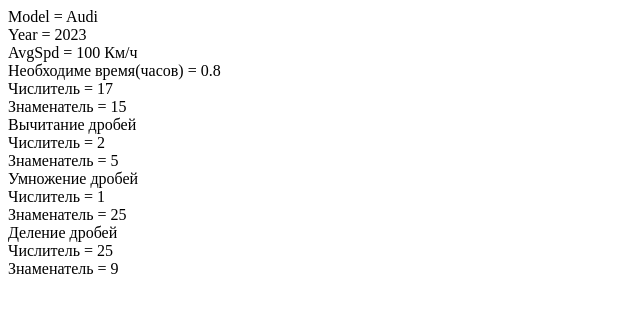
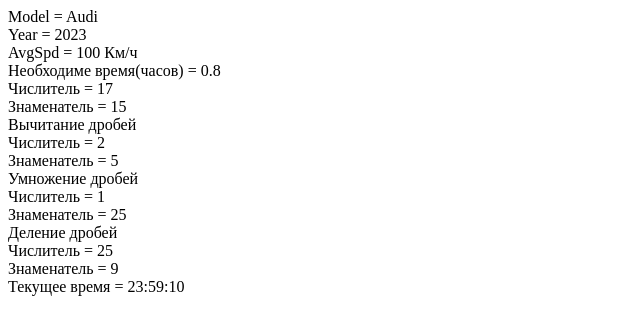
Before and after one commit to flesher-dizainer/Web-python, a plain HTML site: page index.html in a window 1280 px wide. Shown: the whole page, without its empty margins (0-640 px from the left). Drawn offline with Linux system fonts and the light colour scheme.

Commit message:
add time function

```diff
--- a/index.html
+++ b/index.html
@@ -127,6 +127,45 @@
             }
             return n_obj;
         }
+
+        //функция вывода времени на экран
+        function printTime(objectTime){
+            document.write('<br>Текущее время = '+objectTime.time_hh+':'+objectTime.time_mm+':'+objectTime.time_ss+'<br>');
+        }
+
+        //функция изменения времени на количество секунд
+        function modifyTimeSec(objectTime,seconds){
+            let sec = objectTime.time_ss + seconds;
+            let minutes = objectTime.time_mm + (( sec - ( sec % 60 ) ) / 60);
+            let h = objectTime.time_hh + (( minutes - ( minutes % 60 ) ) / 60);
+            sec = sec % 60;
+            minutes = minutes % 60;
+            h = h % 24;
+            objectTime.time_hh = h;
+            objectTime.time_mm = minutes;
+            objectTime.time_ss = sec;
+            return objectTime;
+        }
+
+        //функция изменения времени на количество минут
+        function modifyTimeMin(objectTime,minut){
+            let minutes = objectTime.time_mm + minut;
+            let h = objectTime.time_hh + (( minutes - ( minutes % 60 ) ) / 60);
+            minutes = minutes % 60;
+            h = h % 24;
+            objectTime.time_hh = h;
+            objectTime.time_mm = minutes;
+            return objectTime;
+        }
+
+        //функция изменения времени на количество часов
+        function modifyTimeH(objectTime,hh){
+            let h = objectTime.time_hh + hh;
+            h = h % 24;
+            objectTime.time_hh = h;
+            return objectTime;
+        }
+
         //задание 1
         let audiAuto = {model : 'Audi',year : 2023, avgSpd:100};
         printInfoAuto(audiAuto);
@@ -162,6 +201,19 @@
         document.write('Числитель = '+n_obj.chislitel);
         document.write('<br>');
         document.write('Знаменатель = '+n_obj.znamenatel);
+
+        let objectTime = {
+            time_hh : 23,
+            time_mm : 59,
+            time_ss : 10
+        }
+        printTime(objectTime);
+        objectTime = modifyTimeSec(objectTime,100);
+        console.log(objectTime);
+        objectTime = modifyTimeMin(objectTime,100);
+        console.log(objectTime);
+        objectTime = modifyTimeH(objectTime,12);
+        console.log(objectTime);
     </script>
 </body>
 </html>
```
